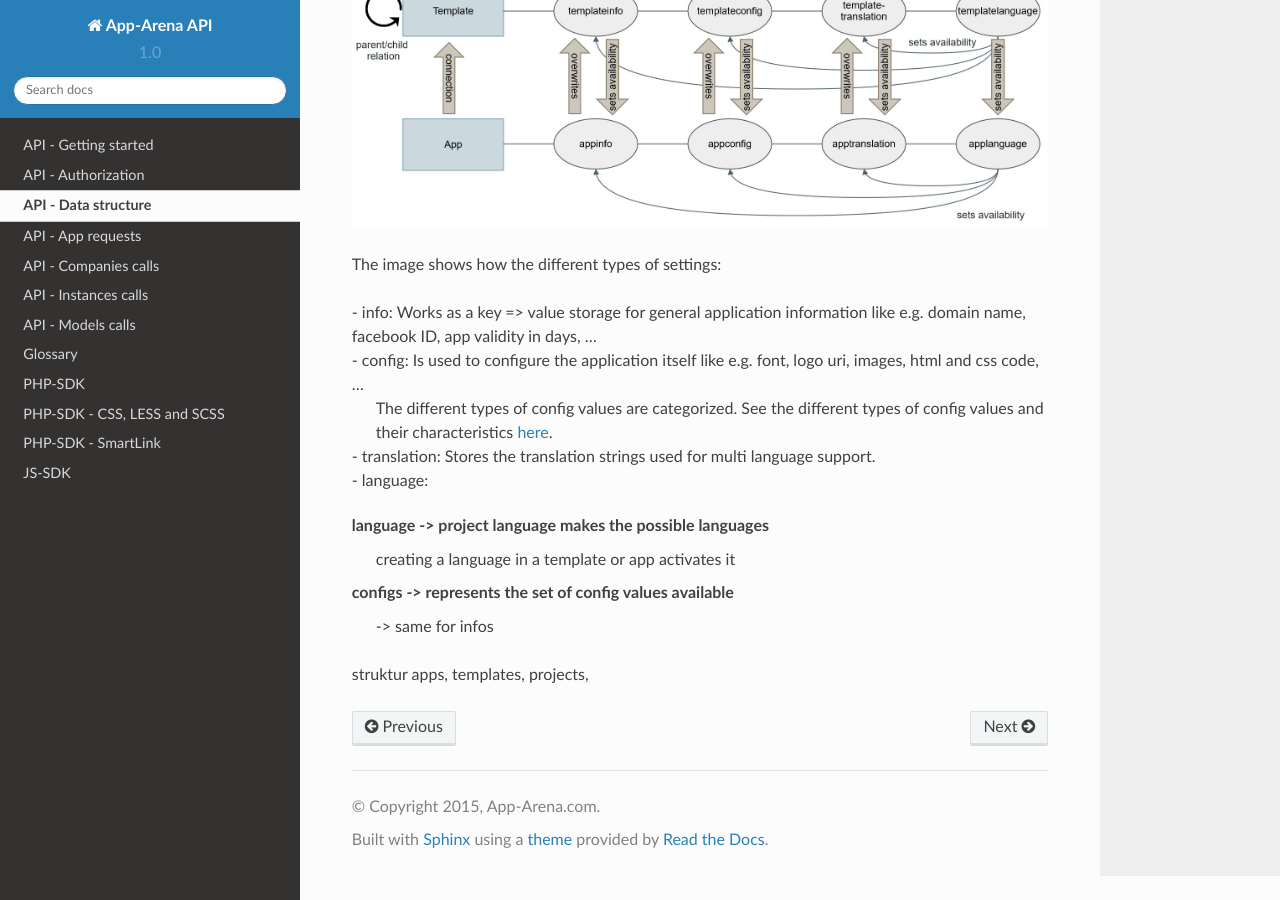
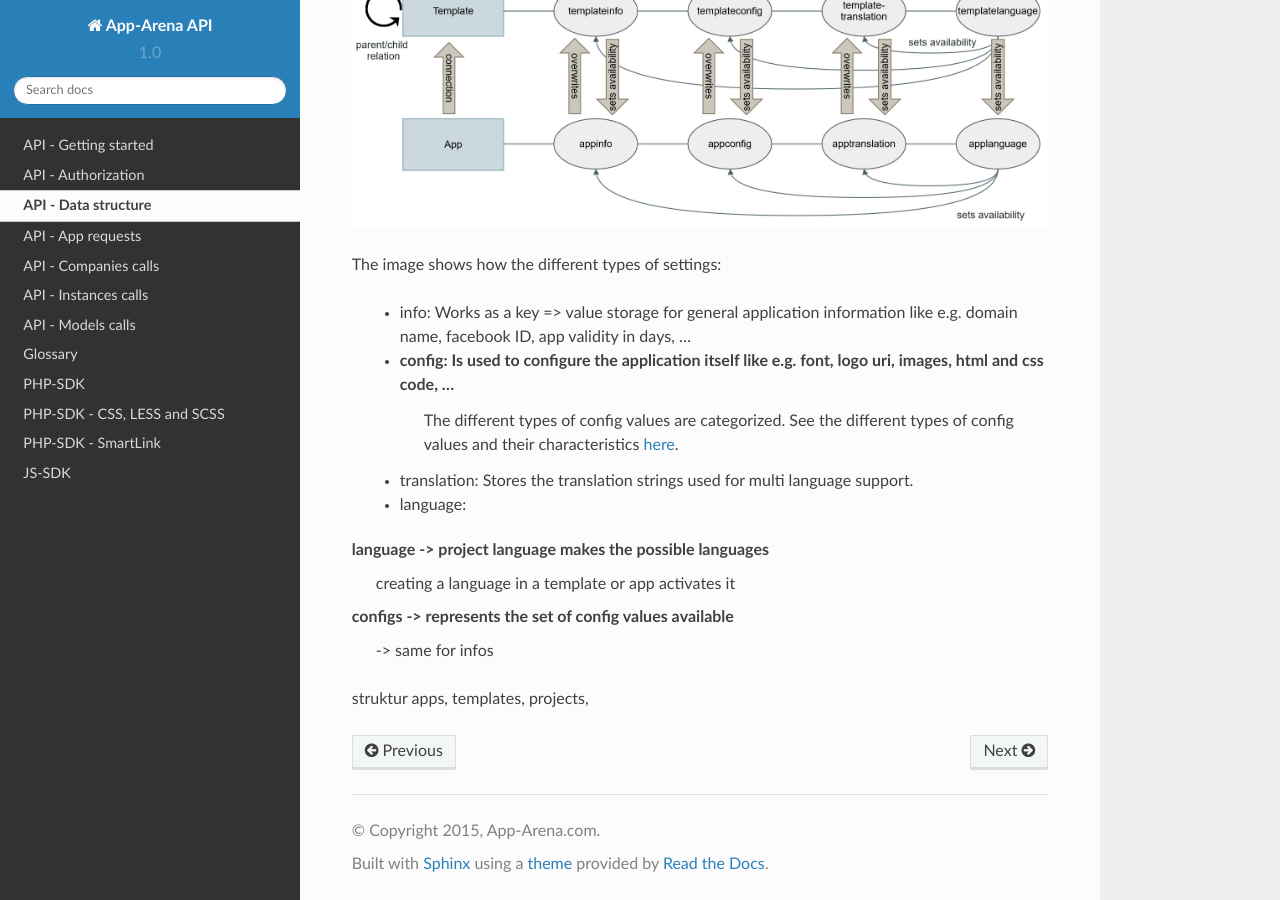
Before and after one commit to apparena/docs, a Sphinx documentation site: the page built from docs/api/050-structure.rst, in a window 1280 px wide and 900 px high, scrolled down 2058 px. Built offline with Sphinx 7.4.7 and the Read the Docs theme 2.0.0, drawn with Linux system fonts in a browser that asks for light colours; part of the change alters nothing that is shown.

```diff
--- a/docs/api/050-structure.rst
+++ b/docs/api/050-structure.rst
@@ -44,11 +44,11 @@ template settings overwrite those of the parent template and project. Image 2 sh
 
 The image shows how the different types of settings:
 
-|    - info:        Works as a key => value storage for general application information like e.g. domain name, facebook ID, app validity in days, ...
-|    - config:      Is used to configure the application itself like e.g. font, logo uri, images, html and css code, ...
-|                   The different types of config values are categorized. See the different types of config values and their characteristics `here <../api/060-config.html>`_.
-|    - translation: Stores the translation strings used for multi language support.
-|    - language:
+    - info:         Works as a key => value storage for general application information like e.g. domain name, facebook ID, app validity in days, ...
+    - config:       Is used to configure the application itself like e.g. font, logo uri, images, html and css code, ...
+                    The different types of config values are categorized. See the different types of config values and their characteristics `here <../api/060-config.html>`_.
+    - translation:  Stores the translation strings used for multi language support.
+    - language:
 
 
 
```
